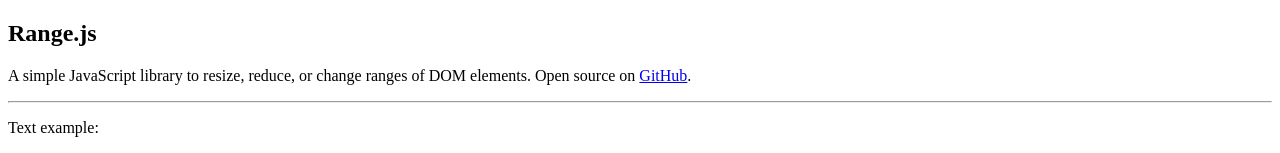
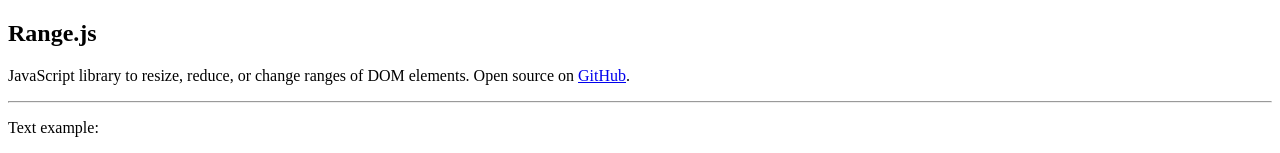
Before and after one commit to kylebelanger/range.js, a plain HTML site: page index.htm in a window 1280 px wide. Shown: the top 153 px of the page. Drawn offline with Linux system fonts and the light colour scheme.

Commit message:
update index

```diff
--- a/index.htm
+++ b/index.htm
@@ -12,7 +12,7 @@
 
     <header>
       <h2>Range.js</h2>
-      <p>A simple JavaScript library to resize, reduce, or change ranges of DOM elements. Open source on <a href="http://github.com/kylesb/range.js">GitHub</a>.</p>
+      <p>JavaScript library to resize, reduce, or change ranges of DOM elements. Open source on <a href="http://github.com/kylesb/range.js">GitHub</a>.</p>
     </header>
 
     <hr>
```
